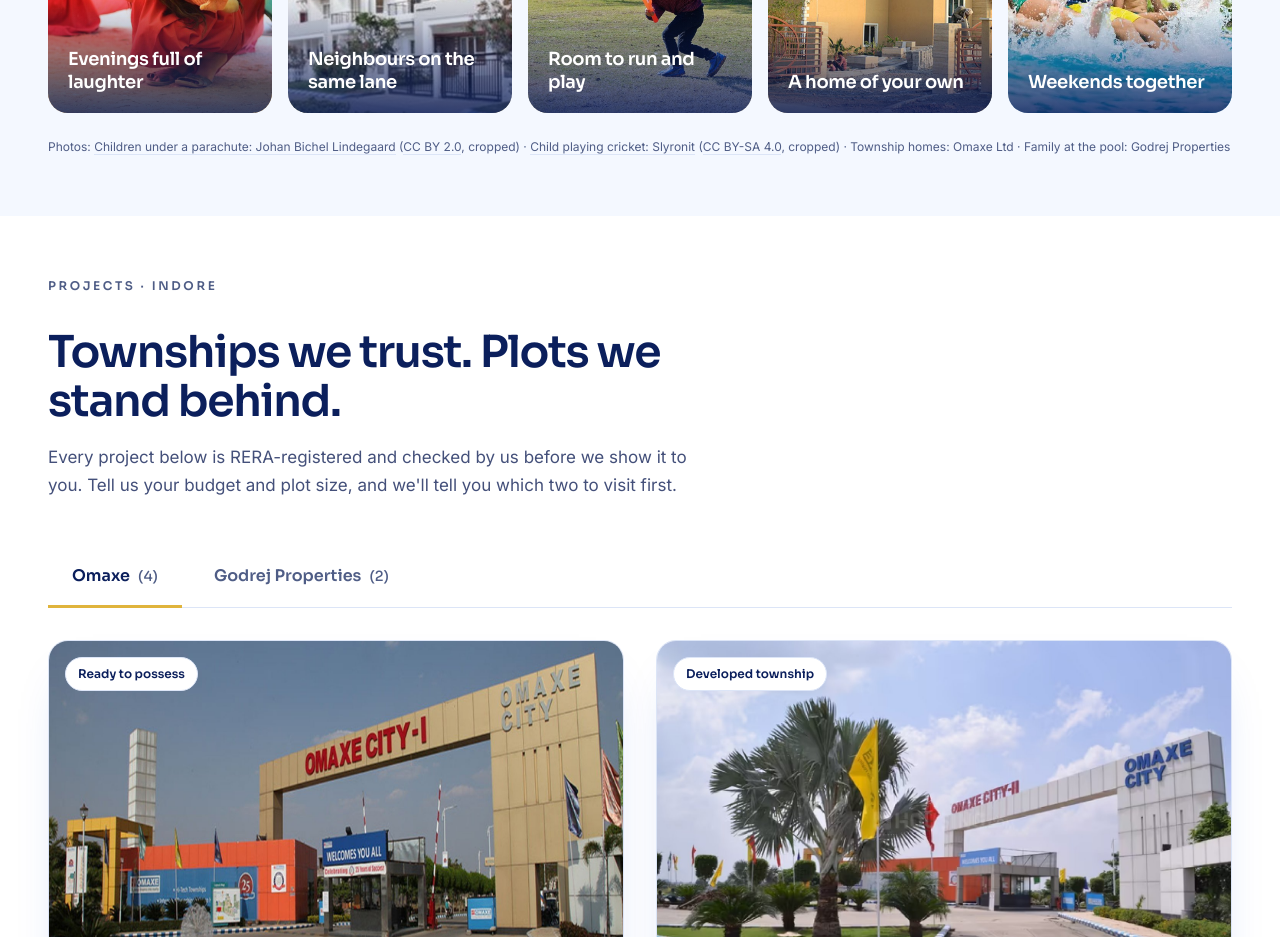
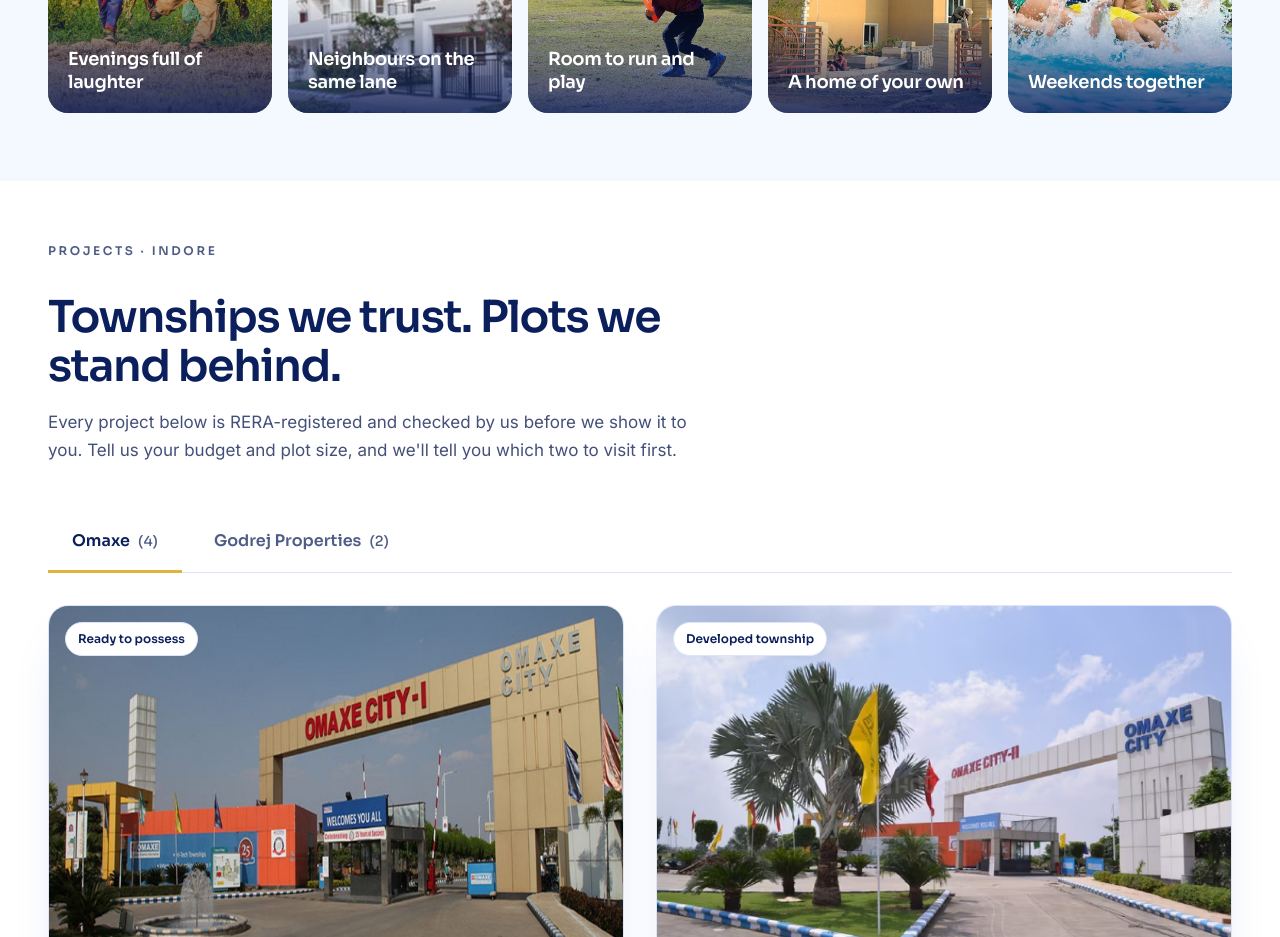
Before and after one commit to pranjali0206/ashish-barjatya-associates, a React (Vite) app: page / in a window 1280 px wide. Shown: the part 1500-2437 px from the top of the page. Built offline with nearby package versions, Linux system fonts and the light colour scheme.

Commit message:
Replace children photo and remove photo credits

```diff
--- a/src/components/LifeRibbon.jsx
+++ b/src/components/LifeRibbon.jsx
@@ -1,5 +1,4 @@
-import { Fragment } from 'react'
-import { img, LIFE_TILES, LIFE_CREDITS } from '../data'
+import { img, LIFE_TILES } from '../data'
 
 export default function LifeRibbon() {
   return (
@@ -18,16 +17,6 @@ export default function LifeRibbon() {
             </figure>
           ))}
         </div>
-        <p className="credits">
-          Photos:{' '}
-          {LIFE_CREDITS.map((c, i) => (
-            <Fragment key={c.text}>
-              {i > 0 && ' · '}
-              {c.source ? <a href={c.source} target="_blank" rel="noopener">{c.text}</a> : c.text}
-              {c.license && <> (<a href={c.licenseUrl} target="_blank" rel="noopener">{c.license}</a>, cropped)</>}
-            </Fragment>
-          ))}
-        </p>
       </div>
     </section>
   )
--- a/src/data.js
+++ b/src/data.js
@@ -89,19 +89,13 @@ export const BUDGETS = ['Under ₹30 lakh', '₹30 – 50 lakh', '₹50 lakh –
 export const PURPOSES = ["My family's home", 'Investment']
 
 /* ── Placeholders for the blueprint sections. Replace the [TO FILL] items; anything left empty shows a placeholder. ── */
-// "Your dreams, in reality" ribbon (public/img/life). `alt` describes the photo; `credit` is required by the photo's licence.
+// "Your dreams, in reality" ribbon (public/img/life). `alt` describes the photo.
 export const LIFE_TILES = [
-  { image: 'life/children-playing.jpg', caption: 'Evenings full of laughter', alt: 'Children laughing as they play under a colourful parachute' },
+  { image: 'life/children-playing.jpg', caption: 'Evenings full of laughter', alt: 'Children laughing as they run through a field of yellow mustard flowers' },
   { image: 'life/omaxe-city-villas.jpg', caption: 'Neighbours on the same lane', alt: 'A row of white villas in Omaxe City, Indore' },
   { image: 'life/kid-cricket-park.jpg', caption: 'Room to run and play', alt: 'A child playing cricket on a green lawn' },
   { image: 'life/omaxe-hills-home.jpg', caption: 'A home of your own', alt: 'A two-storey home at Omaxe Hills, Indore' },
   { image: 'life/family-weekend.jpg', caption: 'Weekends together', alt: 'A family splashing in a swimming pool' },
-]
-export const LIFE_CREDITS = [
-  { text: 'Children under a parachute: Johan Bichel Lindegaard', license: 'CC BY 2.0', licenseUrl: 'https://creativecommons.org/licenses/by/2.0/', source: 'https://commons.wikimedia.org/wiki/File:School_children_inside_parachute,_India.jpg' },
-  { text: 'Child playing cricket: Slyronit', license: 'CC BY-SA 4.0', licenseUrl: 'https://creativecommons.org/licenses/by-sa/4.0/', source: 'https://commons.wikimedia.org/wiki/File:A_kid_playing_cricket,_Lodhi_gardens,_Delhi.jpg' },
-  { text: 'Township homes: Omaxe Ltd' },
-  { text: 'Family at the pool: Godrej Properties' },
 ]
 // Photos for the awards carousel (public/img/awards).
 export const AWARD_PHOTOS = [
--- a/src/styles/global.css
+++ b/src/styles/global.css
@@ -115,9 +115,6 @@ h3{font-size:22px;line-height:1.25}
 .tile figcaption{position:absolute;left:0;right:0;bottom:0;padding:56px 20px 20px;background:linear-gradient(180deg,transparent,rgba(11,31,92,.82));font-family:var(--head);font-weight:600;font-size:18px;line-height:1.25;letter-spacing:-.02em;color:#fff}
 .tile img{transition:transform .8s var(--ease)}
 .tile:hover img{transform:scale(1.04)}
-.credits{margin-top:16px;font-size:12px;line-height:1.6;color:var(--muted)}
-.credits a{border-bottom:1px solid var(--border)}
-.credits a:hover{color:var(--navy);border-color:var(--navy)}
 
 /* Projects -------------------------------------------------- */
 .tabs{display:flex;gap:8px;border-bottom:1px solid var(--border);margin-bottom:32px}
```
Also changed, not shown: public/img/life/children-playing.jpg.
